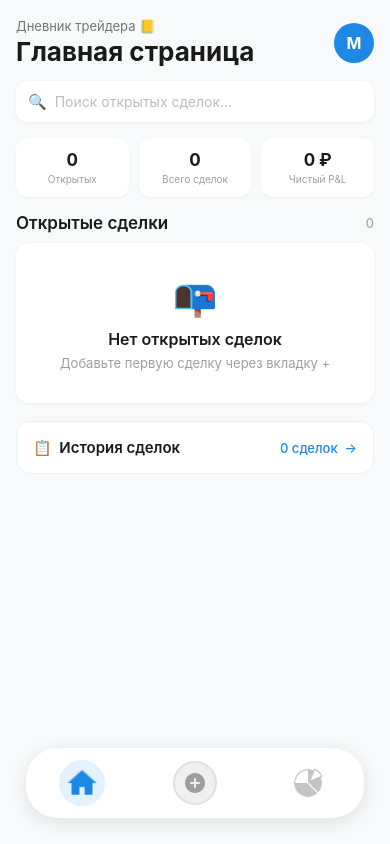
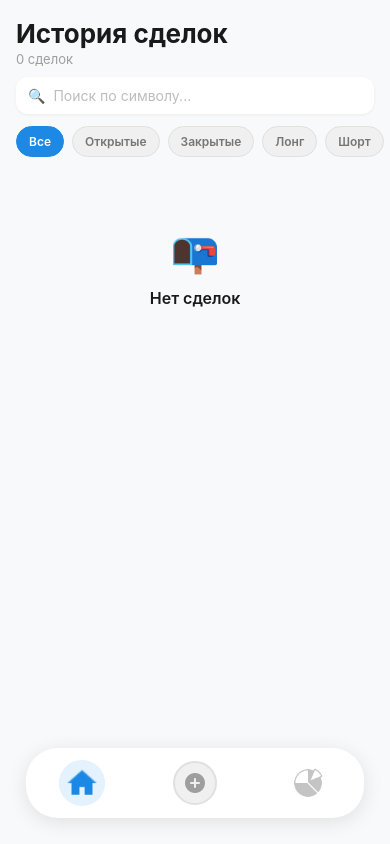
Before and after one commit to emarishkin/DiaryTrader, a React Native app: screen /TradeHistory in a window 390 px wide. Built offline with nearby package versions, Linux system fonts and the light colour scheme.

Commit message:
HistoryTrade

```diff
--- a/src/navigation/AppNavigator.tsx
+++ b/src/navigation/AppNavigator.tsx
@@ -4,8 +4,11 @@ import { Image, StyleSheet, Text, View } from "react-native";
 import DashboardScreen from '../screens/DashboardScreen'
 import AddTradeScreen  from "../screens/AddTradeScreen";
 import StatisticsScreen from "../screens/StatisticsScreen";
+import { createNativeStackNavigator } from "@react-navigation/native-stack";
+import TradeHistoryScreen from "../screens/TradeHistoryScreen";
 
 const Tab = createBottomTabNavigator()
+const Stack = createNativeStackNavigator()
 
 const icons = {
   dashboard: require('../../assets/HouseDashboardScreenLogo.png'),
@@ -36,6 +39,15 @@ function TabIcon({source,focused,isAdd}:{source:any,focused:boolean,isAdd?:boole
     )
 }
 
+const DashboardStack = () => {
+    return (
+        <Stack.Navigator screenOptions={{headerShown:false}}>
+            <Stack.Screen name="DashboardHome" component={DashboardScreen} />
+            <Stack.Screen name="TradeHistory" component={TradeHistoryScreen} />
+        </Stack.Navigator>
+    )
+}
+
 export const AppNavigator = () => {
     return(
         <Tab.Navigator
@@ -47,7 +59,7 @@ export const AppNavigator = () => {
         >
             <Tab.Screen
                 name="Dashboard"
-                component={DashboardScreen}
+                component={DashboardStack}
                 options={{
                     tabBarIcon:({focused}) => (
                         <TabIcon source={icons.dashboard} focused={focused} />
--- a/src/screens/DashboardScreen.tsx
+++ b/src/screens/DashboardScreen.tsx
@@ -10,7 +10,7 @@ import { useFocusEffect, useNavigation } from '@react-navigation/native';
 import { StorageService } from '../storage/storage';
 import { formatMoney } from '../utils/tradeUtils';
 import { createBottomTabNavigator } from '@react-navigation/bottom-tabs';
-import { TradeHistoryScreen } from './TradeHistoryScreen';
+import TradeHistoryScreen from "../screens/TradeHistoryScreen";
 
 
 const DashboardScreen = () => {
@@ -23,7 +23,7 @@ const DashboardScreen = () => {
       StorageService.getTrades().then(setTrades)
     }, []))
 
-    const navigation = useNavigation()
+   const navigation = useNavigation();
 
     const onRefresh = async () => {
       setRefreshing(true)
@@ -117,7 +117,7 @@ const DashboardScreen = () => {
                     ))
                 )}
 
-                <TouchableOpacity style={styles.historyBtn} activeOpacity={0.8} >
+                <TouchableOpacity style={styles.historyBtn} activeOpacity={0.8} onPress={() => (navigation as any).navigate('TradeHistory')}>
                     <Text style={styles.historyBtnLeft}>📋  История сделок</Text>
                     <Text style={styles.historyBtnRight}>{trades.length} сделок  →</Text>
                 </TouchableOpacity>
--- a/src/screens/TradeHistoryScreen.tsx
+++ b/src/screens/TradeHistoryScreen.tsx
@@ -1,51 +1,56 @@
-import { useCallback, useState } from "react";
-import { StyleSheet, Text, TouchableOpacity, View } from "react-native";
-import { SafeAreaView } from "react-native-safe-area-context";
-import { Trade } from "../types";
-import { useFocusEffect } from "@react-navigation/native";
-import { StorageService } from "../storage/storage";
-import { FlatList, TextInput } from "react-native-gesture-handler";
-import { formatMoney } from "../utils/tradeUtils";
+import React, { useState, useCallback } from 'react';
+import {
+  View, Text, StyleSheet, FlatList,
+  TextInput, TouchableOpacity, SafeAreaView,
+} from 'react-native';
+import { useFocusEffect } from '@react-navigation/native';
+import { Trade } from '../types';
+import { StorageService } from '../storage/storage';
+import { formatMoney } from '../utils/tradeUtils';
 
-type Filter = 'all' |'open' | 'closed' | 'long' | 'short'
+type Filter = 'all' | 'open' | 'closed' | 'long' | 'short';
 
-const FILTERS: {label:string, value:Filter}[] = [
-    {label:'Все',value:'all'},
-    {label:'Открытые',value:'open'},
-    {label:'Закрытые',value:'closed'},
-    {label:'Лонг',value:'long'},
-    {label:'Шорт',value:'short'},
-]
+const FILTERS: { label: string; value: Filter }[] = [
+  { label: 'Все', value: 'all' },
+  { label: 'Открытые', value: 'open' },
+  { label: 'Закрытые', value: 'closed' },
+  { label: 'Лонг', value: 'long' },
+  { label: 'Шорт', value: 'short' },
+];
 
-export const TradeHistoryScreen = () => {
+const TradeHistoryScreen = () => {
 
-    const [trades,setTrades] = useState<Trade[]>([])
-    const [filter,setFilter] = useState<Filter>('all')
-    const [search,setSearch] = useState('')
+  const [trades, setTrades] = useState<Trade[]>([]);
+  const [filter, setFilter] = useState<Filter>('all');
+  const [search, setSearch] = useState('');
 
-    useFocusEffect(useCallback(()=>{
-        StorageService.getTrades().then(setTrades)
-    },[]))
+  useFocusEffect(useCallback(() => {
+    StorageService.getTrades().then(setTrades);
+  }, []));
 
-    const filtred = trades.filter(t => {
+  const filtered = trades.filter(t => {
     const matchFilter =
       filter === 'all' ? true :
-            filter === 'open' ? t.status === 'open':
-            filter === 'closed' ? t.status === 'close':
-            filter === 'long' ? t.direction === 'long':
-            t.direction === 'short'
-        const matchSearch = search ? t.symbol.toLowerCase().includes(search.toLowerCase()) : true
-        return matchFilter && matchSearch
-    })
+      filter === 'open' ? t.status === 'open' :
+      filter === 'closed' ? t.status === 'close' :
+      filter === 'long' ? t.direction === 'long' :
+      t.direction === 'short';
+    const matchSearch = search
+      ? t.symbol.toLowerCase().includes(search.toLowerCase())
+      : true;
+    return matchFilter && matchSearch;
+  });
 
-    const totalPnL = filtred.filter(t => t.status === 'close').reduce((s,t)=> s + (t.profit ?? 0),0)
+  const totalPnL = filtered
+    .filter(t => t.status === 'close')
+    .reduce((s, t) => s + (t.profit ?? 0), 0);
 
   return (
     <SafeAreaView style={styles.root}>
 
       <View style={styles.header}>
         <Text style={styles.title}>История сделок</Text>
-                <Text style={styles.subtitle}>{trades.length}</Text>
+        <Text style={styles.subtitle}>{trades.length} сделок</Text>
       </View>
 
       <View style={styles.searchBox}>
@@ -53,40 +58,51 @@ export const TradeHistoryScreen = () => {
         <TextInput
           style={styles.searchInput}
           placeholder="Поиск по символу..."
-                    placeholderTextColor='#BDBDBD'
+          placeholderTextColor="#BDBDBD"
           value={search}
           onChangeText={setSearch}
         />
         {search.length > 0 && (
-                    <TouchableOpacity onPress={()=>setSearch('')}>
+          <TouchableOpacity onPress={() => setSearch('')}>
             <Text style={styles.clearX}>✕</Text>
           </TouchableOpacity>
         )}
       </View>
 
+      {/* Фильтры */}
       <View style={styles.filterRow}>
         {FILTERS.map(f => (
-                    <TouchableOpacity key={f.value} style={[styles.filterBtn, filter === f.value && styles.filterBtnActive]} onPress={()=>setFilter(f.value)}>
-                        <Text style={[styles.filterText, filter === f.value && styles.filterText]}>{f.label}</Text>
+          <TouchableOpacity
+            key={f.value}
+            style={[styles.filterBtn, filter === f.value && styles.filterBtnActive]}
+            onPress={() => setFilter(f.value)}
+          >
+            <Text style={[styles.filterText, filter === f.value && styles.filterTextActive]}>
+              {f.label}
+            </Text>
           </TouchableOpacity>
         ))}
       </View>
 
-            {filtred.some(t => t.status === 'close') && (
+      {/* Итоговый P&L */}
+      {filtered.some(t => t.status === 'close') && (
         <View style={styles.summaryRow}>
-                    <Text style={styles.summaryText}>Найдено: {filtred.length}</Text>
-                    <Text style={[styles.summaryPnL, totalPnL > 0 ? styles.green : styles.red]}>P&L: {formatMoney(totalPnL)}</Text>
+          <Text style={styles.summaryText}>Найдено: {filtered.length}</Text>
+          <Text style={[styles.summaryPnL, totalPnL >= 0 ? styles.green : styles.red]}>
+            P&L: {formatMoney(totalPnL)}
+          </Text>
         </View>
       )}
 
+      {/* Список */}
       <FlatList
-                data={filtred}
+        data={filtered}
         keyExtractor={item => item.id}
         contentContainerStyle={styles.list}
         showsVerticalScrollIndicator={false}
-                renderItem={({item})=>(
+        renderItem={({ item }) => (
           <View style={styles.row}>
-                        <View style={[styles.dirDot, item.direction === 'long' ? styles.dotLong : styles.dotShort]}>
+            <View style={[styles.dirDot, item.direction === 'long' ? styles.dotLong : styles.dotShort]} />
             <View style={styles.rowMiddle}>
               <Text style={styles.rowSymbol}>{item.symbol}</Text>
               <Text style={styles.rowMeta}>
@@ -104,8 +120,7 @@ export const TradeHistoryScreen = () => {
                   <Text style={styles.openChipText}>Открыта</Text>
                 </View>
               )}
-                                <Text style={styles.rowPrice}>Вход:{item.entryPrice}</Text>
-                            </View>
+              <Text style={styles.rowPrice}>Вход: {item.entryPrice}</Text>
             </View>
           </View>
         )}
@@ -116,10 +131,10 @@ export const TradeHistoryScreen = () => {
           </View>
         }
       />
+    </SafeAreaView>
+  );
+};
 
-        </SafeAreaView>
-    )
-}
 const styles = StyleSheet.create({
   root: { flex: 1, backgroundColor: '#F8F9FA' },
   header: { paddingHorizontal: 16, paddingTop: 18, paddingBottom: 10 },
@@ -157,3 +172,5 @@ const styles = StyleSheet.create({
   emptyIcon: { fontSize: 40, marginBottom: 12 },
   emptyText: { fontSize: 16, fontWeight: '600', color: '#1A1A1A' },
 });
+
+export default TradeHistoryScreen;
```
Lines whose indentation alone changed are shown as unchanged.
